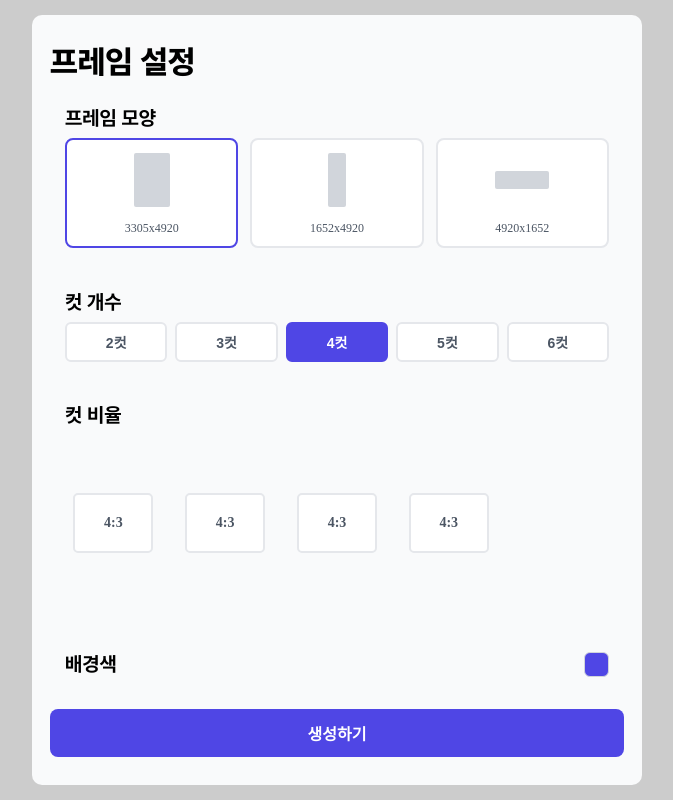
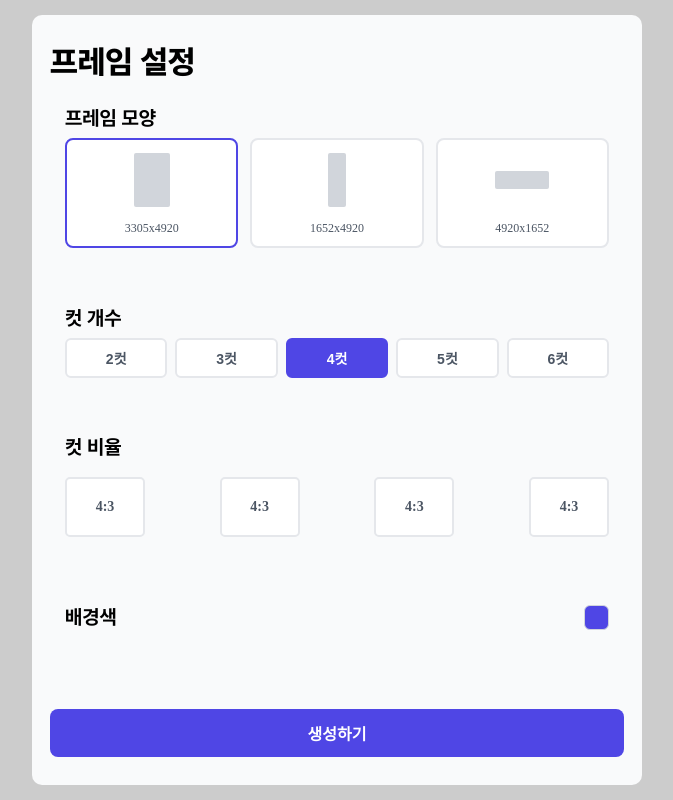
Before and after one commit to jisu-d/4cut, a React (Vite) app in the folder 4cut/: page /Workspace in a window 1280 px wide. Shown: the whole page, without its empty margins (303-976 px from the left). Built offline with nearby package versions, Linux system fonts and the light colour scheme.

Commit message:
grid, flex 레이아웃 변환 코드 수정

```diff
--- a/4cut/src/styles/Workspace/WorkspaceSetup/CutRatioSelector.css
+++ b/4cut/src/styles/Workspace/WorkspaceSetup/CutRatioSelector.css
@@ -1,10 +1,18 @@
 .cut-ratio-grid {
-  display: grid;
-  grid-template-columns: repeat(auto-fill, minmax(85px, 1fr));
+  display: flex;
+  justify-content: space-between;
   gap: 15px;
   align-items: center;
   justify-items: center;
-  min-height: 175px;
+  min-height: 80px;
+}
+
+@media (max-width: 870px) {
+  .cut-ratio-grid {
+    min-height: 175px;
+    display: grid;
+    grid-template-columns: repeat(auto-fill, minmax(85px, 1fr));
+  }
 }
 
 .cut-ratio-item {
```
